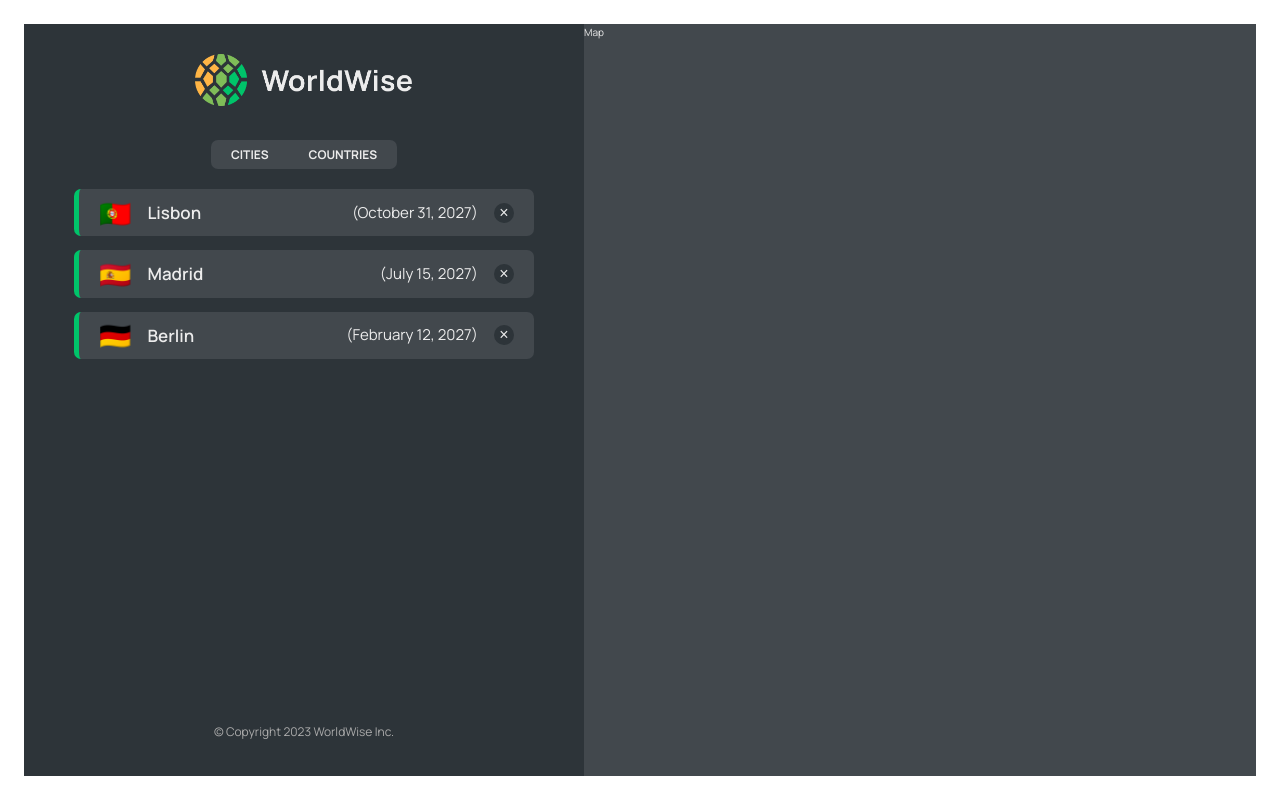
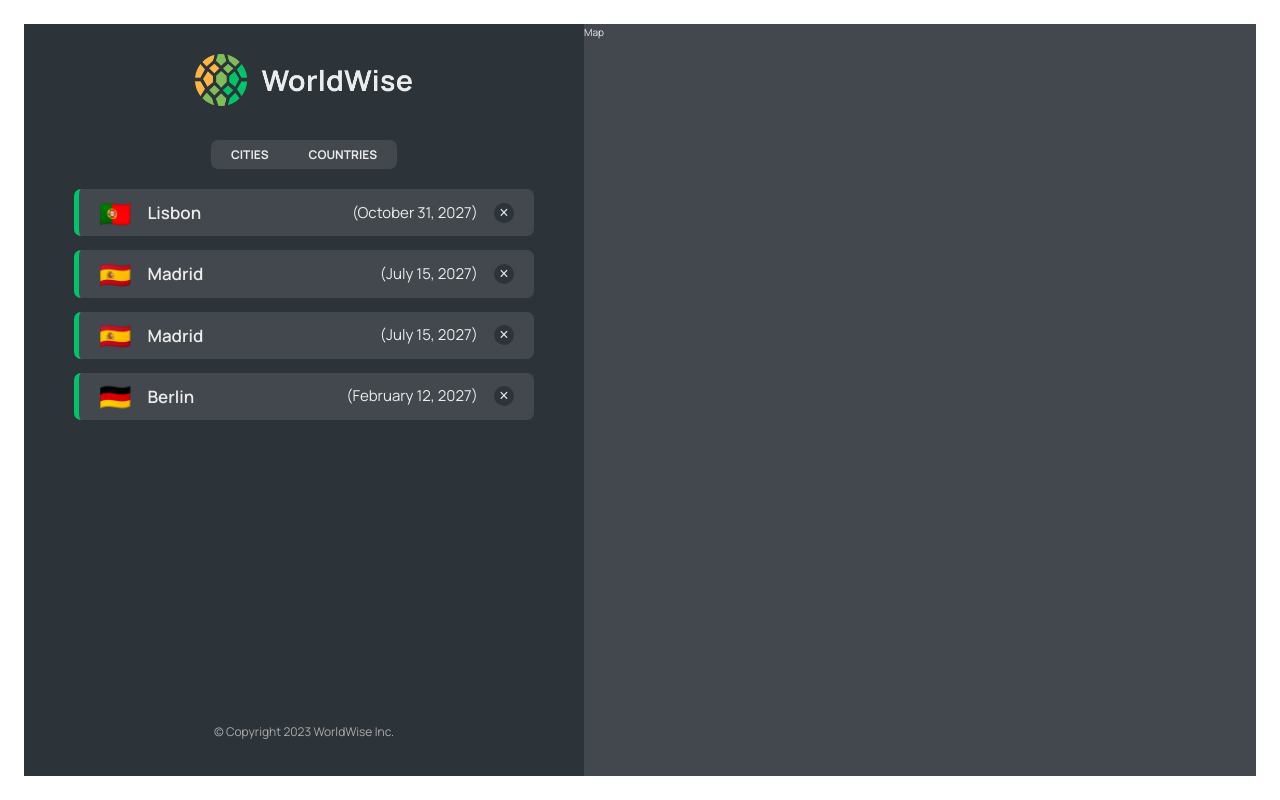
Before and after one commit to HRAWEBDEV/worldwise, a React (Vite) app: page /app in a window 1280 px wide. Built offline with nearby package versions, Linux system fonts and the light colour scheme; data requests are answered from the project's data file.

Commit message:
create unique countries

```diff
--- a/data/cities.json
+++ b/data/cities.json
@@ -25,6 +25,18 @@
    "id": 17806751
   },
   {
+   "cityName": "Madrid",
+   "country": "Spain",
+   "emoji": "🇪🇸",
+   "date": "2027-07-15T08:22:53.976Z",
+   "notes": "",
+   "position": {
+    "lat": 40.46635901755316,
+    "lng": -3.7133789062500004
+   },
+   "id": 15806751
+  },
+  {
    "cityName": "Berlin",
    "country": "Germany",
    "emoji": "🇩🇪",
--- a/src/components/CountryList.jsx
+++ b/src/components/CountryList.jsx
@@ -5,12 +5,21 @@ import CountryItem from './CountryItem';
 import Spinner from './Spinner';
 import Message from './Message';
 
+const createUniqueList = (data) => {
+ return data.reduce((unique, current) => {
+  if (unique.some((item) => item.country === current.country)) return unique;
+  const { country, emoji } = current;
+  return [...unique, { country, emoji }];
+ }, []);
+};
+
 const CountryList = ({ cities, isLoading }) => {
+ const countries = createUniqueList(cities);
  if (isLoading) return <Spinner />;
  if (!cities.length) return <Message message='no cities found' />;
  return (
   <ul className={styles.countryList}>
-   {cities.map((city) => {
+   {countries.map((city) => {
     return <CountryItem key={city.id} country={city} />;
    })}
   </ul>
```
